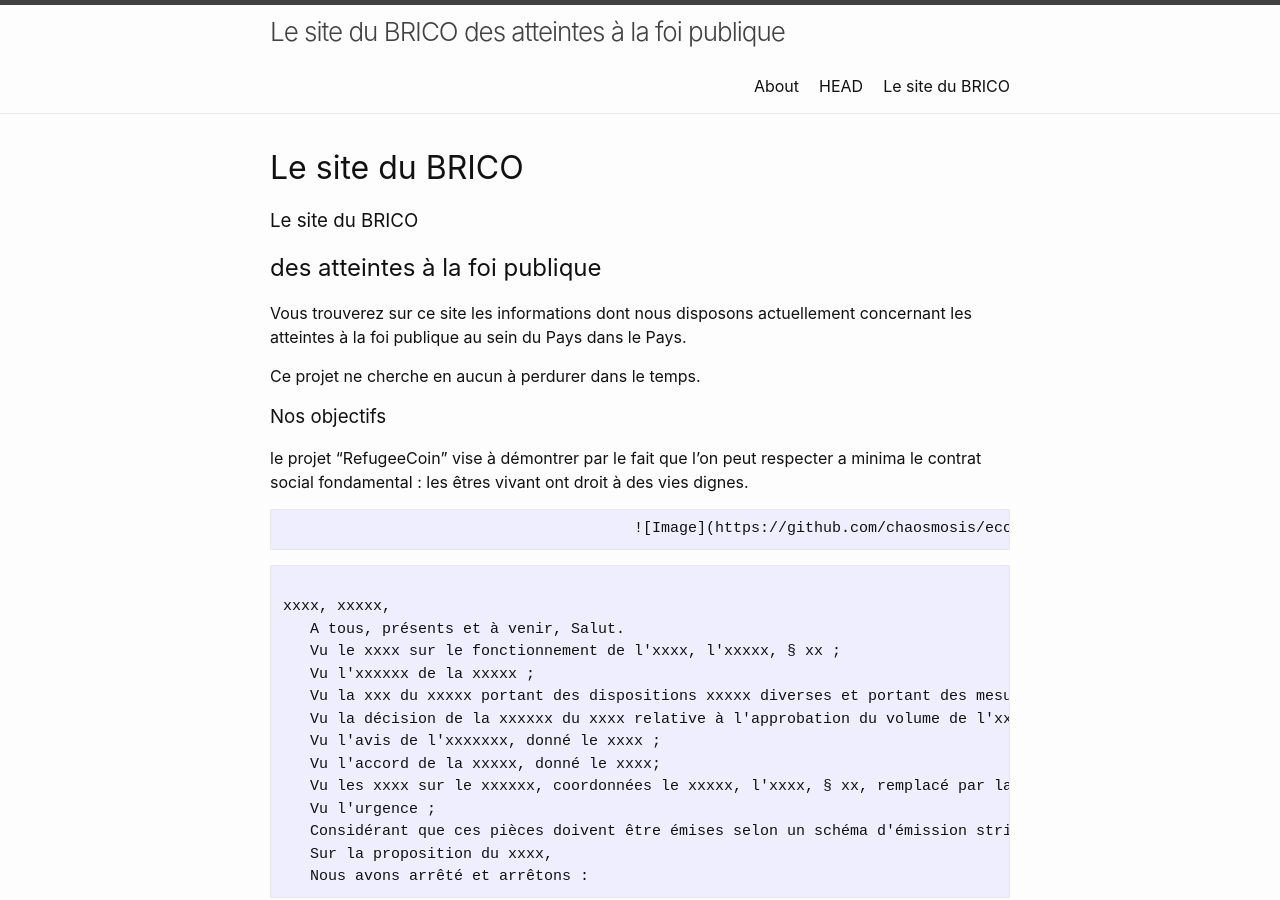
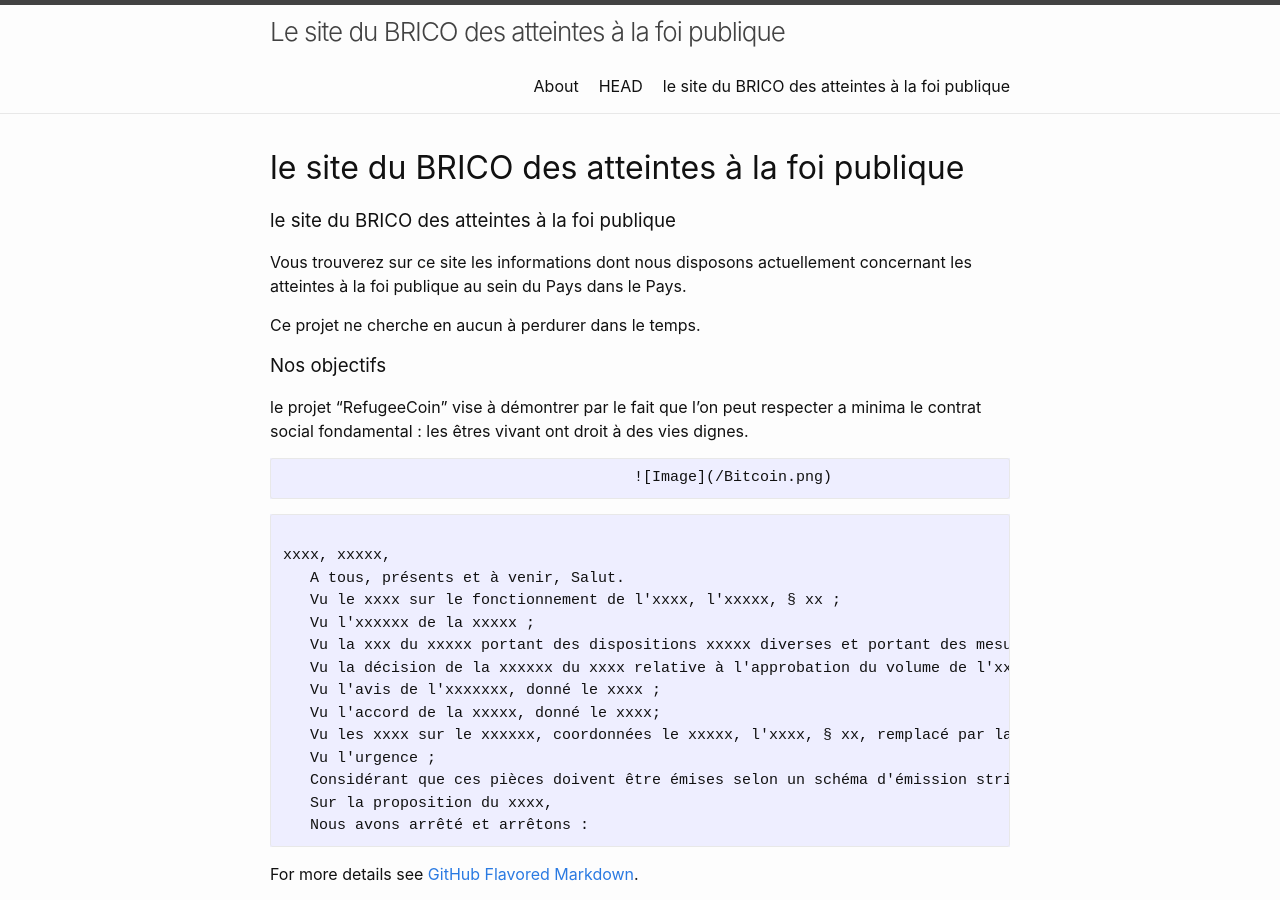
Before and after one commit to chaosmosis/Ecosophy, a Jekyll site: the page built from index.md, in a window 1280 px wide and 900 px high. Built offline with Jekyll 4.4.1, drawn with Linux system fonts in a browser that asks for light colours; our own code applies the rules of GitHub Pages for plain Markdown files.

Commit message:
Update index.md

```diff
--- a/index.md
+++ b/index.md
@@ -1,5 +1,4 @@
-### Le site du BRICO
-##                                des atteintes à la foi publique
+### le site du BRICO des atteintes à la foi publique
 
 
 
@@ -11,7 +10,7 @@
 
 le projet "RefugeeCoin" vise à démontrer par le fait que l'on peut respecter a minima le contrat social fondamental : les êtres vivant ont droit à des vies dignes.
 
-                                           ![Image](https://github.com/chaosmosis/ecosophy/blob/master/Bitcoin.png)
+                                           ![Image](/Bitcoin.png)
 
 
 
```
